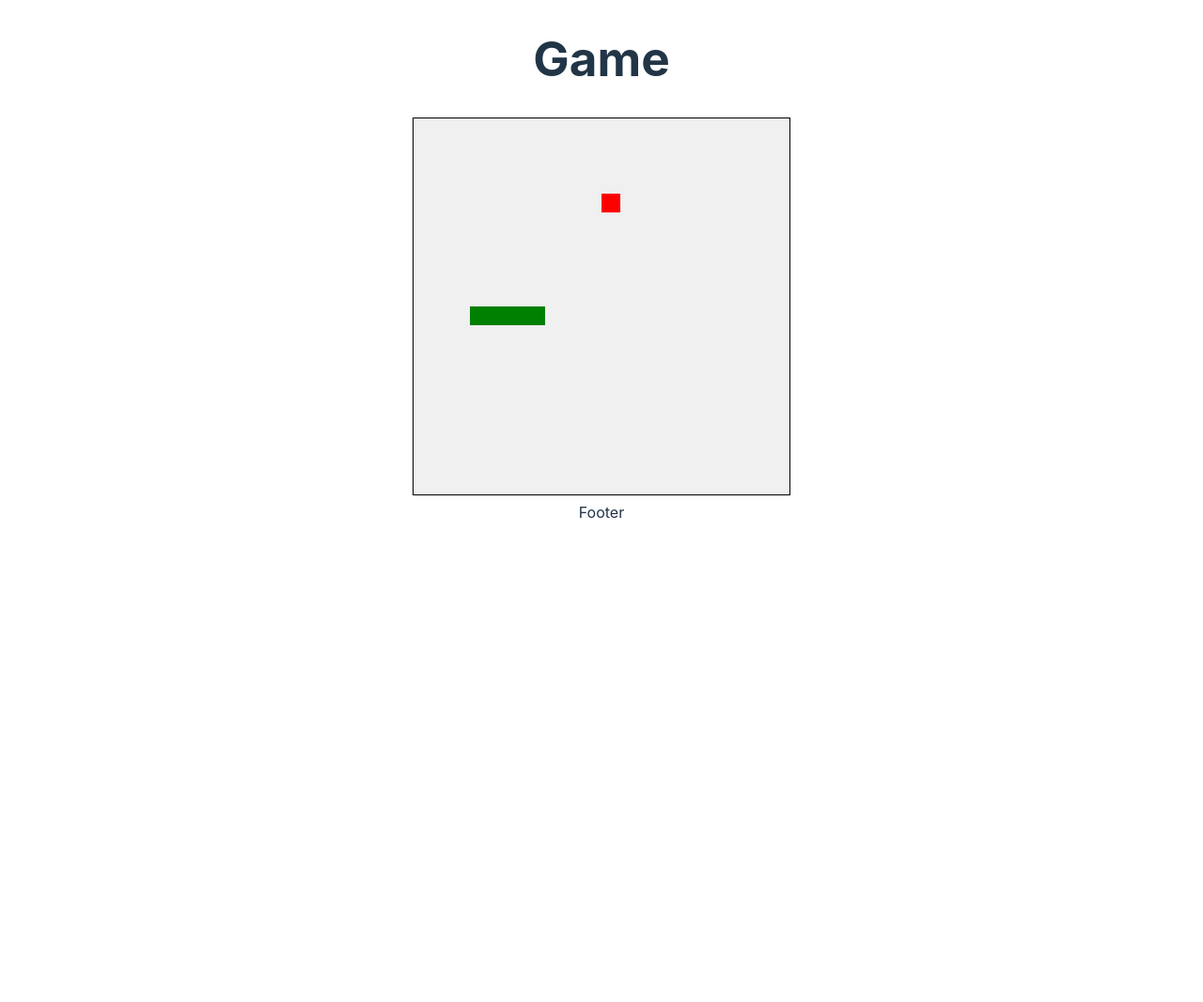
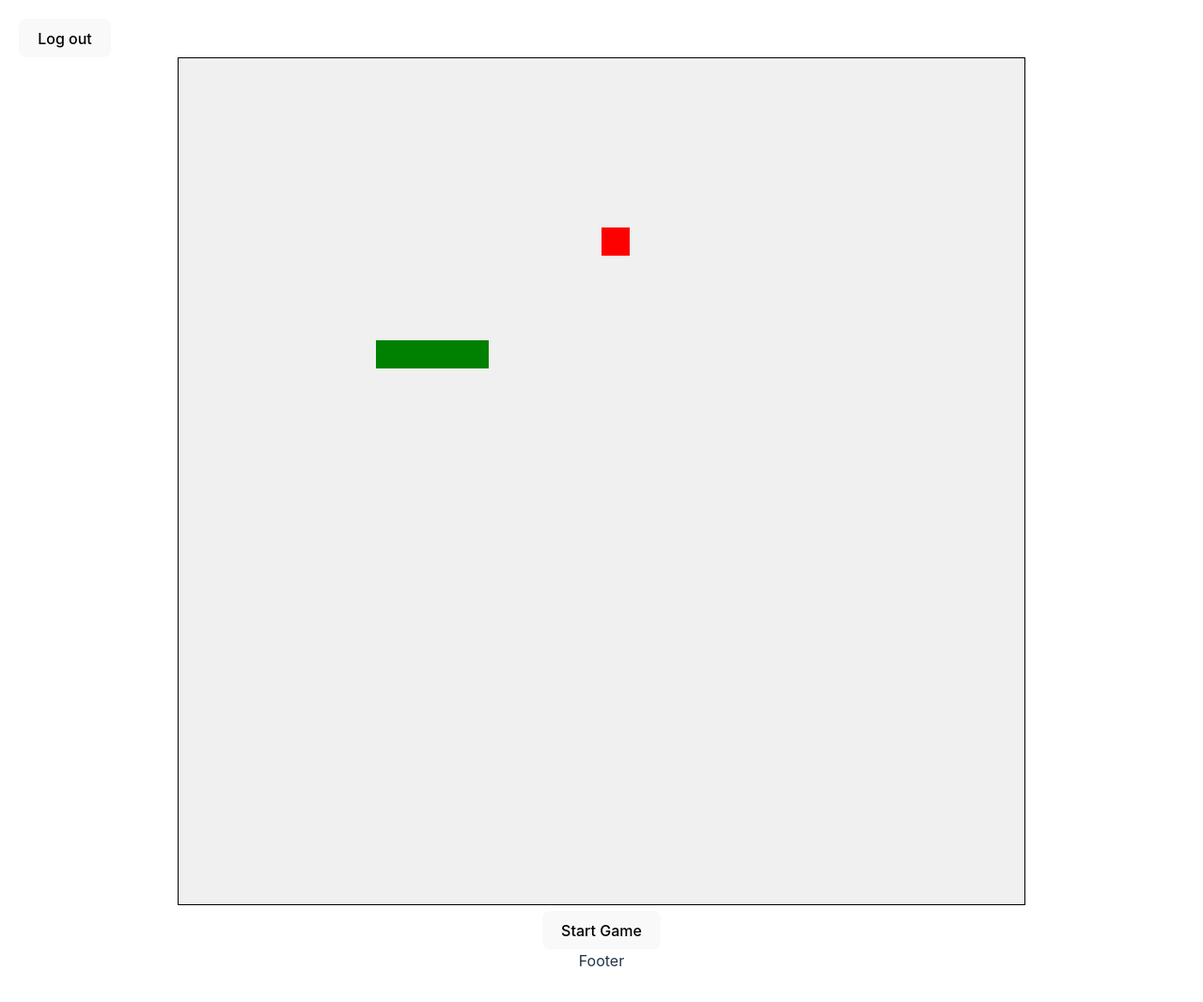
Before and after one commit to Pingis2/Cobra, a React (Vite) app in the folder frontend/: page /game-page in a window 1280 px wide. Shown: the top 1066 px of the page at 94% size. Before the commit the page ends 800 px from the top, so only its background shows below. Built offline with nearby package versions, Linux system fonts and the light colour scheme.

Commit message:
improved movement logic and added start button

```diff
--- a/frontend/src/pages/Game.tsx
+++ b/frontend/src/pages/Game.tsx
@@ -1,9 +1,12 @@
-import { useEffect, useRef, useState } from "react";
+import { useContext, useEffect, useRef, useState } from "react";
+import { UserContext } from "../context/UserContext";
+import LogoutButton from "../components/Logout";
 
-const gridSize = 20;
-const cellSize = 20;
+const gridSize = 30;
+const cellSize = 30;
 
 export const Game = () => {
+    const { user } = useContext(UserContext);
     const [snake, setSnake] = useState([
         { x: 10, y: 10 },
         { x: 9, y: 10 },
@@ -17,35 +20,40 @@ export const Game = () => {
 
     const [direction, setDirection] = useState({ x: 1, y: 0 });
     const [gameOver, setGameOver] = useState(false);
-    const [nextDirection, ] = useState(direction);
+    const [gameStarted, setGameStarted] = useState(false);
     const canvasRef = useRef<HTMLCanvasElement>(null);
 
     useEffect(() => {
         const handleKeyDown = (event: KeyboardEvent) => {
             const key = event.key;
+            let newDirection = direction;
+
             if (key === "ArrowUp" || key === "w") {
-                setDirection({ x: 0, y: -1 });
+                newDirection = { x: 0, y: -1 };
             } else if (key === "ArrowDown" || key === "s") {
-                setDirection({ x: 0, y: 1 });
+                newDirection = { x: 0, y: 1 };
             } else if (key === "ArrowLeft" || key === "a") {
-                setDirection({ x: -1, y: 0 });
+                newDirection = { x: -1, y: 0 };
             } else if (key === "ArrowRight" || key === "d") {
-                setDirection({ x: 1, y: 0 });
+                newDirection = { x: 1, y: 0 };
+            }
+
+            if (
+                newDirection.x !== -direction.x ||
+                newDirection.y !== -direction.y
+            ) {
+                setDirection(newDirection);
             }
         }
 
         window.addEventListener("keydown", handleKeyDown);
         return () => window.removeEventListener("keydown", handleKeyDown);
-    }, [direction]);
-
-    useEffect(() => {
-        setDirection(nextDirection);
-    }, [nextDirection]);
+    }, [direction]);;
 
     useEffect(() => {
         let animationFrameId: number;
         let lastUpdateTime = performance.now();
-        const gameSpeed = 100; // Speed in milliseconds
+        const gameSpeed = 100; // Speed in millisecondss
 
         const gameLoop = (currentTime: number) => {
             const deltaTime = currentTime - lastUpdateTime;
@@ -57,8 +65,13 @@ export const Game = () => {
                         y: (prevSnake[0].y + direction.y + gridSize) % gridSize,
                     };
 
-                    if (prevSnake.some((segment) => segment.x === newHead.x && segment.y === newHead.y)) {
+                    if (prevSnake.some(
+                        (segment) =>
+                            segment.x === newHead.x &&
+                            segment.y === newHead.y)
+                    ) {
                         setGameOver(true);
+                        setGameStarted(false);
                         return prevSnake;
                     }
 
@@ -81,12 +94,12 @@ export const Game = () => {
             animationFrameId = requestAnimationFrame(gameLoop);
         };
 
-        if (!gameOver) {
+        if (gameStarted && !gameOver) {
             animationFrameId = requestAnimationFrame(gameLoop);
         }
 
         return () => cancelAnimationFrame(animationFrameId);
-    }, [direction, gameOver, food]);
+    }, [direction, gameOver, food, gameStarted]);
 
     useEffect(() => {
         const canvas = canvasRef.current;
@@ -108,7 +121,9 @@ export const Game = () => {
         ctx.fillRect(food.x * cellSize, food.y * cellSize, cellSize, cellSize);
     }, [snake, food]);
 
-    const restartGame = () => {
+    const startGame = () => {
+        setGameStarted(true);
+        setGameOver(false);
         setSnake([
             { x: 10, y: 10 },
             { x: 9, y: 10 },
@@ -120,13 +135,15 @@ export const Game = () => {
             y: Math.floor(Math.random() * gridSize)
         })
         setDirection({ x: 1, y: 0 });
-        setGameOver(false);
     }
 
     return (
         <>
             <div>
-                <h1>Game</h1>
+                <header>
+                    <LogoutButton />
+                    <p className="user-info">{user?.firstName} {user?.country}</p>
+                </header>
 
                 <canvas
                     ref={canvasRef}
@@ -137,10 +154,15 @@ export const Game = () => {
                         backgroundColor: "#f0f0f0",
                     }}
                 ></canvas>
+                {!gameStarted && (
+                    <div>
+                        <button onClick={startGame} type="button">Start Game</button>
+                    </div>
+                )}
                 {gameOver && (
                     <div>
                         <h2>Game Over!</h2>
-                        <button onClick={restartGame}>Restart</button>
+                        <button onClick={startGame} type="button">Restart</button>
                     </div>
                 )}
             </div>
```
